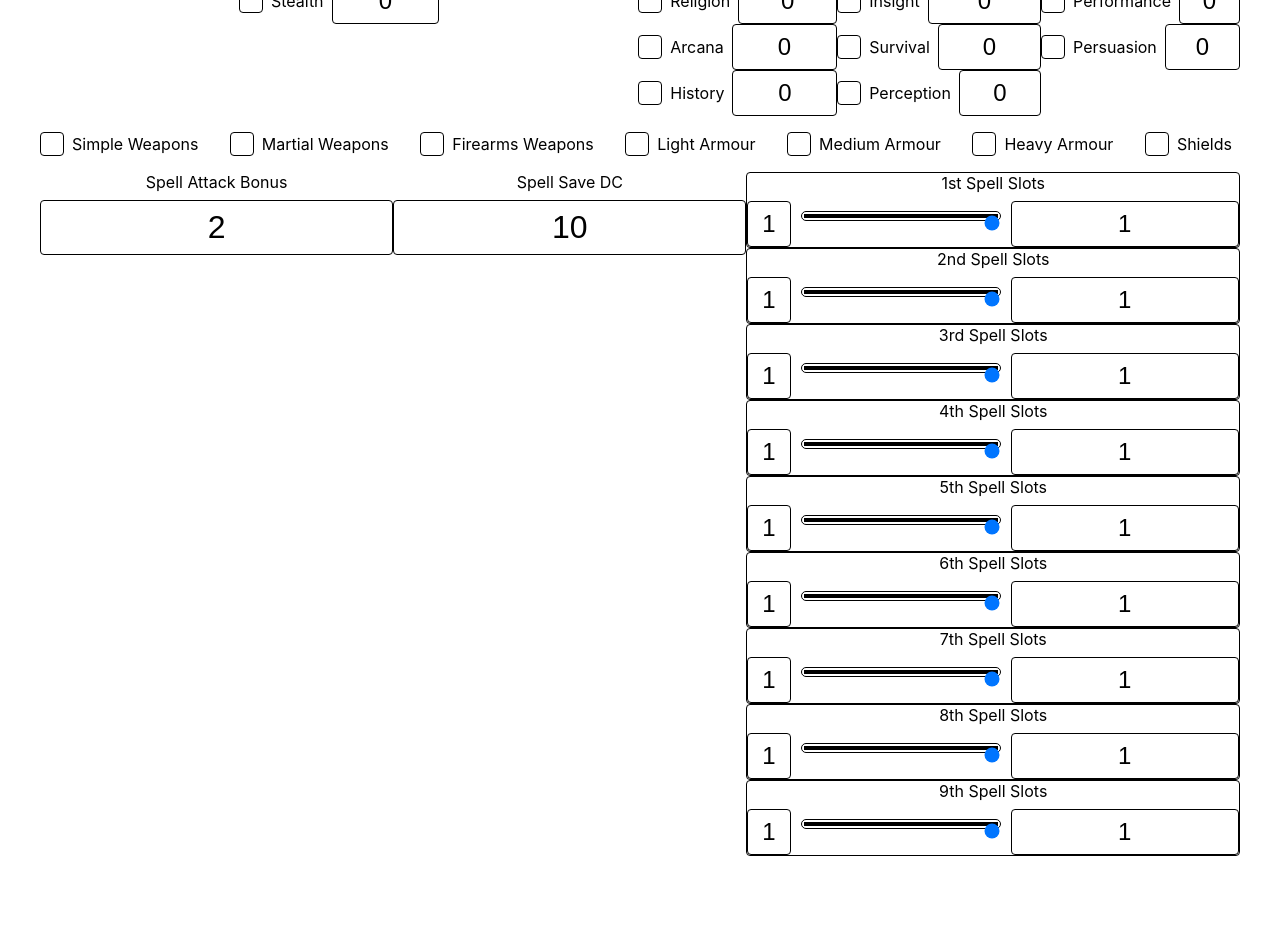
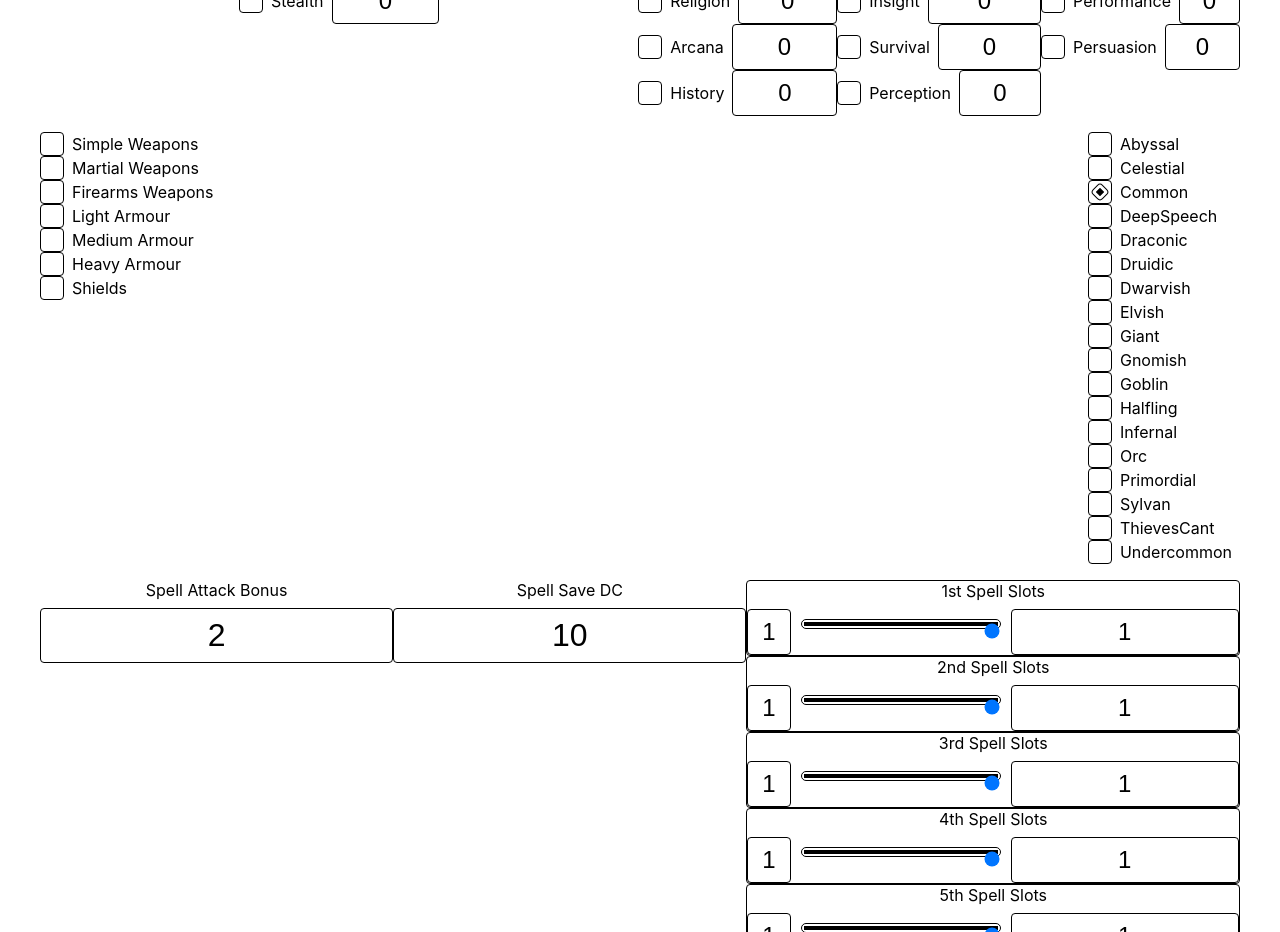
Before and after one commit to AbboDev/DND, a Nuxt app: page / in a window 1280 px wide. Shown: the part 800-1732 px from the top of the page. Built offline with nearby package versions, Linux system fonts and the light colour scheme.

Commit message:
feat: implemented languages checkboxes

```diff
--- a/pages/index.vue
+++ b/pages/index.vue
@@ -190,18 +190,30 @@
       </ol>
 
       <ol>
-        <li v-for="(value, weaponType) in weaponProficiencies" :key="weaponType">
+        <li>
           <CheckboxField
+            v-for="(value, weaponType) in weaponProficiencies"
+            :key="weaponType"
             :name="weaponType"
             :label="`${capitalize(weaponType)} Weapons`"
             v-model="weaponProficiencies[weaponType]"
           />
-        </li>
-        <li v-for="(value, armourType) in armourProficiencies" :key="armourType">
+
           <CheckboxField
+            v-for="(value, armourType) in armourProficiencies"
+            :key="armourType"
             :name="armourType"
             :label="capitalize(armourType) + (armourType !== 'shields' ? ' Armour' : '')"
             v-model="armourProficiencies[armourType]"
+          />
+        </li>
+        <li>
+          <CheckboxField
+            v-for="(value, language) in languages"
+            :key="language"
+            :name="language"
+            :label="capitalize(language)"
+            v-model="languages[language]"
           />
         </li>
       </ol>
@@ -272,7 +284,6 @@ import { useCharacterStore } from "@/stores/character";
 import { Statistics } from "~/types/character";
 import { ordinalSuffix } from "~/utilities/number";
 import { capitalize } from "~/utilities/string";
-import { Proficiencies } from "../types/character";
 
 const store = useCharacterStore();
 const {
@@ -286,6 +297,7 @@ const {
   statistics,
   proficiency,
   proficiencies,
+  languages,
   armourProficiencies,
   weaponProficiencies,
   calculatedSkill,
--- a/stores/character.ts
+++ b/stores/character.ts
@@ -12,6 +12,7 @@ import {
   CoreClasses,
   ArmourProficiencies,
   WeaponProficiencies,
+  CoreLanguages,
 } from "~/types/character";
 import { Dice } from "~/types/dice";
 import { Alignment } from "~/types/alignments";
@@ -28,6 +29,7 @@ export interface CharacterStore {
   statistics: RemovableRef<Statistics>;
   proficiency: RemovableRef<number>;
   proficiencies: RemovableRef<Skills>;
+  languages: RemovableRef<CoreLanguages>;
   armourProficiencies: RemovableRef<ArmourProficiencies>;
   weaponProficiencies: RemovableRef<WeaponProficiencies>;
 
@@ -126,6 +128,27 @@ export const useCharacterStore = defineStore(
       "spellcastingAbility",
       "intelligence"
     );
+
+    const languages = useLocalStorage<CoreLanguages>("languages", {
+      abyssal: false,
+      celestial: false,
+      common: true,
+      deepSpeech: false,
+      draconic: false,
+      druidic: false,
+      dwarvish: false,
+      elvish: false,
+      giant: false,
+      gnomish: false,
+      goblin: false,
+      halfling: false,
+      infernal: false,
+      orc: false,
+      primordial: false,
+      sylvan: false,
+      thievesCant: false,
+      undercommon: false,
+    });
 
     const statistics = useLocalStorage<Statistics>(
       "statistics",
@@ -306,6 +329,7 @@ export const useCharacterStore = defineStore(
       statistics: skipHydrate(statistics),
       proficiency: skipHydrate(proficiency),
       proficiencies: skipHydrate(proficiencies),
+      languages: skipHydrate(languages),
       armourProficiencies: skipHydrate(armourProficiencies),
       weaponProficiencies: skipHydrate(weaponProficiencies),
       calculatedSkill,
```
Also changed, not shown: types/character.ts (+21 -0 lines).
